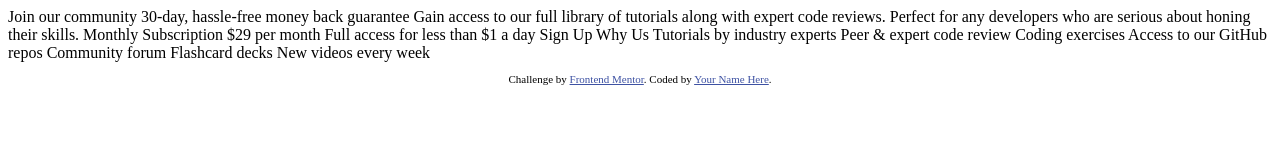
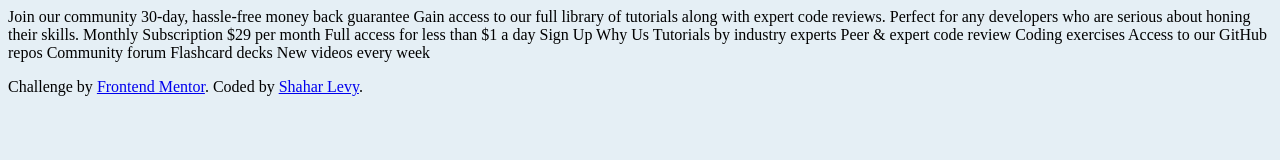
Before and after one commit to bzdom/single-price-grid-component-master, a plain HTML site: page index.html in a window 1280 px wide. Drawn offline with Linux system fonts and the light colour scheme.

Commit message:
add basic styles

```diff
--- a/index.html
+++ b/index.html
@@ -1,49 +1,48 @@
 <!DOCTYPE html>
 <html lang="en">
   <head>
-  <meta charset="UTF-8">
-  <meta name="viewport" content="width=device-width, initial-scale=1.0"> <!-- displays site properly based on user's device -->
+    <meta charset="UTF-8" />
+    <meta name="viewport" content="width=device-width, initial-scale=1.0" />
+    <!-- displays site properly based on user's device -->
 
-  <link rel="icon" type="image/png" sizes="32x32" href="./images/favicon-32x32.png">
+    <link
+      rel="icon"
+      type="image/png"
+      sizes="32x32"
+      href="./images/favicon-32x32.png"
+    />
 
     <title>Frontend Mentor | Single Price Grid Component</title>
+    <link href="reset.css" rel="stylsheet" />
+    <style>
+      :root {
+        --color_primary-cyan: hsl(179, 62%, 43%);
+        --color_primary-bright-yellow: hsl(71, 73%, 54%);
+        --color_natural-light-grey: hsl(204, 43%, 93%);
+        --color_natural-grayish-blue: hsl(218, 22%, 67%);
+      }
 
-  <!-- Feel free to remove these styles or customise in your own stylesheet 👍 -->
-  <style>
-    .attribution { font-size: 11px; text-align: center; }
-    .attribution a { color: hsl(228, 45%, 44%); }
+      body {
+        background-color: var(--color_natural-light-grey);
+        font-size: 16px;
+      }
     </style>
   </head>
   <body>
-  Join our community
-
-  30-day, hassle-free money back guarantee
-
-  Gain access to our full library of tutorials along with expert code reviews.
-  Perfect for any developers who are serious about honing their skills.
-
-  Monthly Subscription
-
-  &dollar;29 per month
-
-  Full access for less than &dollar;1 a day
-
-  Sign Up
-
-  Why Us
-
-  Tutorials by industry experts
-  Peer &amp; expert code review
-  Coding exercises
-  Access to our GitHub repos
-  Community forum
-  Flashcard decks
-  New videos every week
+    Join our community 30-day, hassle-free money back guarantee Gain access to
+    our full library of tutorials along with expert code reviews. Perfect for
+    any developers who are serious about honing their skills. Monthly
+    Subscription &#36;29 per month Full access for less than &#36;1 a day Sign
+    Up Why Us Tutorials by industry experts Peer &amp; expert code review Coding
+    exercises Access to our GitHub repos Community forum Flashcard decks New
+    videos every week
 
     <footer>
       <p class="attribution">
-      Challenge by <a href="https://www.frontendmentor.io?ref=challenge" target="_blank">Frontend Mentor</a>.
-      Coded by <a href="#">Your Name Here</a>.
+        Challenge by
+        <a href="https://www.frontendmentor.io?ref=challenge" target="_blank"
+          >Frontend Mentor</a
+        >. Coded by <a href="https://monodon.net">Shahar Levy</a>.
       </p>
     </footer>
   </body>
--- /dev/null
+++ b/reset.css
@@ -0,0 +1,116 @@
+html {
+  box-sizing: border-box;
+}
+
+*,
+*::before,
+*::after {
+  box-sizing: inherit;
+}
+
+body {
+  line-height: 1.5;
+  min-height: 100vh;
+  scroll-behavior: smooth;
+  text-rendering: optimizeSpeed;
+}
+
+ul[class],
+ol[class] {
+  list-style: none;
+  padding: 0;
+}
+
+body,
+h1,
+h2,
+h3,
+h4,
+h5,
+h6,
+ul,
+ol,
+li,
+p,
+pre,
+blockquote,
+figure,
+figcaption,
+hr,
+dl,
+dd {
+  margin: 0;
+  padding: 0;
+}
+
+a:not([class]) {
+  text-decoration-skip-ink: auto;
+}
+
+img,
+svg,
+iframe,
+video,
+object,
+embed {
+  display: block;
+  max-width: 100%;
+}
+
+article > * + * {
+  margin-top: 1em;
+}
+
+input,
+textarea,
+select,
+button {
+  color: inherit;
+  font: inherit;
+  letter-spacing: inherit;
+}
+
+button * {
+  pointer-events: none;
+}
+
+table {
+  table-layout: fixed;
+  width: 100%;
+}
+
+[hidden] {
+  opacity: 0;
+  visibility: hidden;
+}
+
+noscript {
+  display: block;
+  margin-bottom: 1em;
+  margin-top: 1em;
+}
+
+[tabindex='-1'] {
+  outline: none !important;
+}
+
+@media (prefers-reduced-motion: reduce) {
+  * {
+    animation-duration: 0.01ms !important;
+    animation-iteration-count: 1 !important;
+    transition-duration: 0.01ms !important;
+    scroll-behavior: auto !important;
+  }
+}
+
+.sr-only {
+  position: absolute;
+  width: 1px;
+  height: auto;
+  margin: 0;
+  padding: 0;
+  border: 0;
+  clip: rect(0 0 0 0);
+  overflow: hidden;
+  white-space: nowrap;
+}
```
Also changed, not shown: 1 other file. Lines whose indentation alone changed are shown as unchanged.
